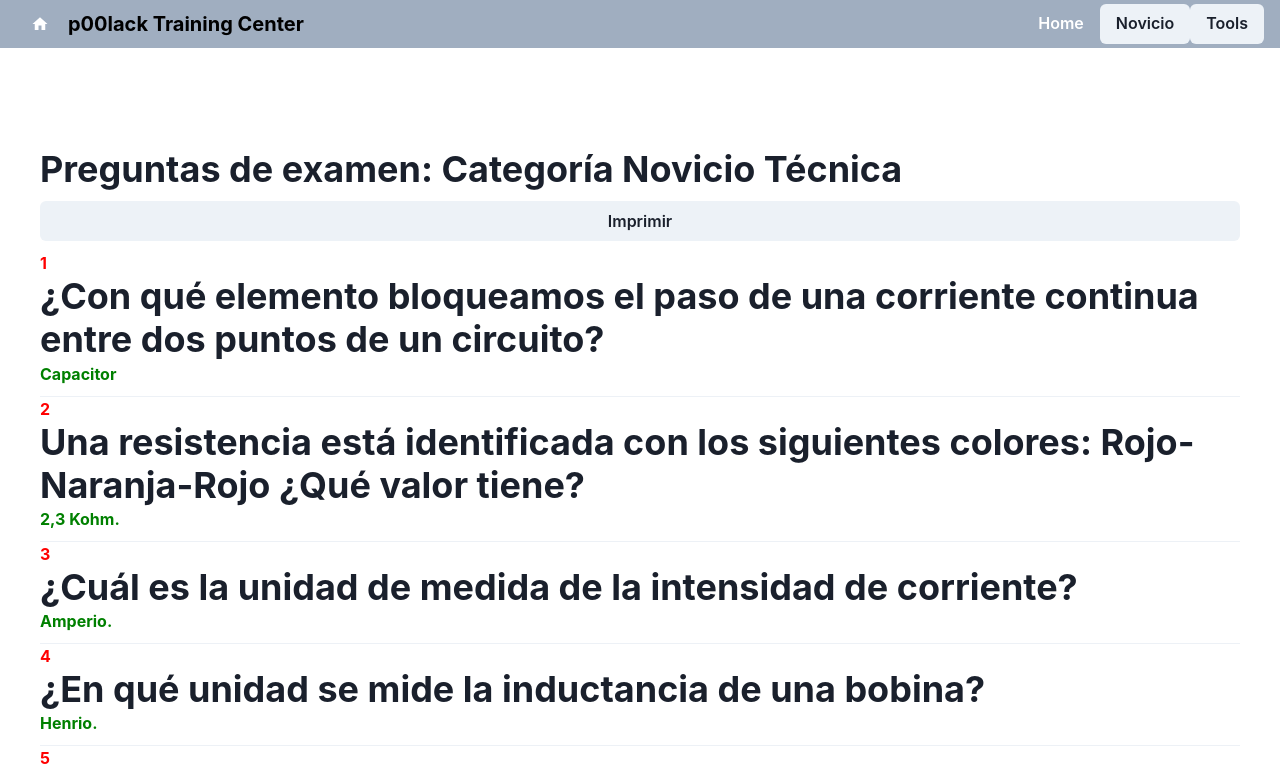
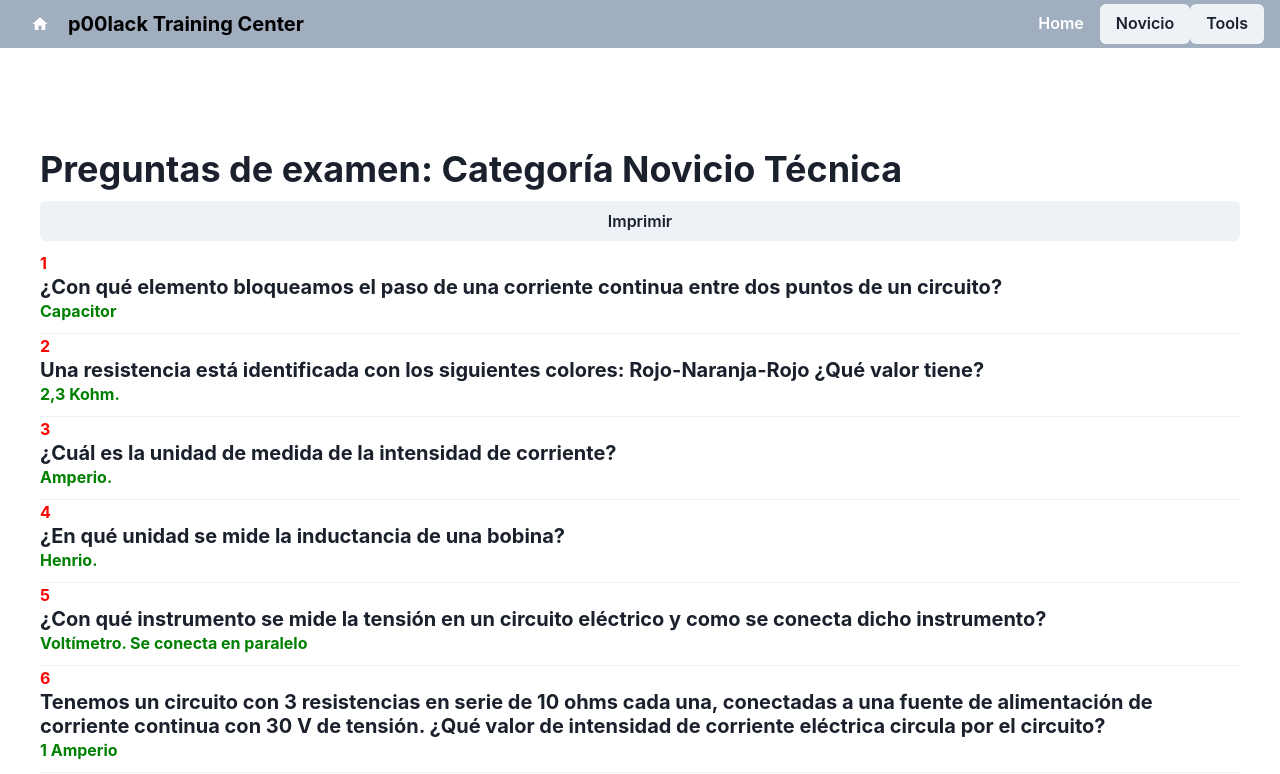
Before and after one commit to ltiisidii/rf-examen-react, a React (Create React App) app in the folder rf-examen/: page /info-tecnica in a window 1280 px wide. Shown: the top 774 px of the page. Built offline with nearby package versions, Linux system fonts and the light colour scheme.

Commit message:
heading fontSize en tecnica y reglamentacion

```diff
--- a/rf-examen/src/component/InfoReglamentacion.js
+++ b/rf-examen/src/component/InfoReglamentacion.js
@@ -18,7 +18,7 @@ const InfoReglamentacion = () => {
             {index > 0 && <Divider />} {/* Separador visible */}
             {/* <Box key={fact.id} maxW='sm' borderWidth='1px' borderRadius='lg' overflow='hidden' p="4" borderColor="gray.200"> */}
               <Text color="red" fontSize="16px" fontWeight="bold">{fact.id}</Text> {/* Mostrar el ID */}
-              <Heading as="h3">{fact.title}</Heading>
+              <Heading as="h3" fontSize="20px">{fact.title}</Heading>
               <Text color="green" fontSize="16px" fontWeight="bold">{fact.content}</Text>
             {/* </Box> */}
           </Box>
--- a/rf-examen/src/component/InfoTecnica.js
+++ b/rf-examen/src/component/InfoTecnica.js
@@ -18,7 +18,7 @@ const InfoTecnica = () => {
             {index > 0 && <Divider />} {/* Separador visible */}
             {/* <Box key={fact.id} maxW='sm' borderWidth='1px' borderRadius='lg' overflow='hidden' p="4" borderColor="gray.200"> */}
               <Text color="red" fontSize="16px" fontWeight="bold">{fact.id}</Text> {/* Mostrar el ID */}
-              <Heading as="h3">{fact.title}</Heading>
+              <Heading as="h3" fontSize="20px">{fact.title}</Heading>
               <Text color="green" fontSize="16px" fontWeight="bold">{fact.content}</Text>
             {/* </Box> */}
           </Box>
```
